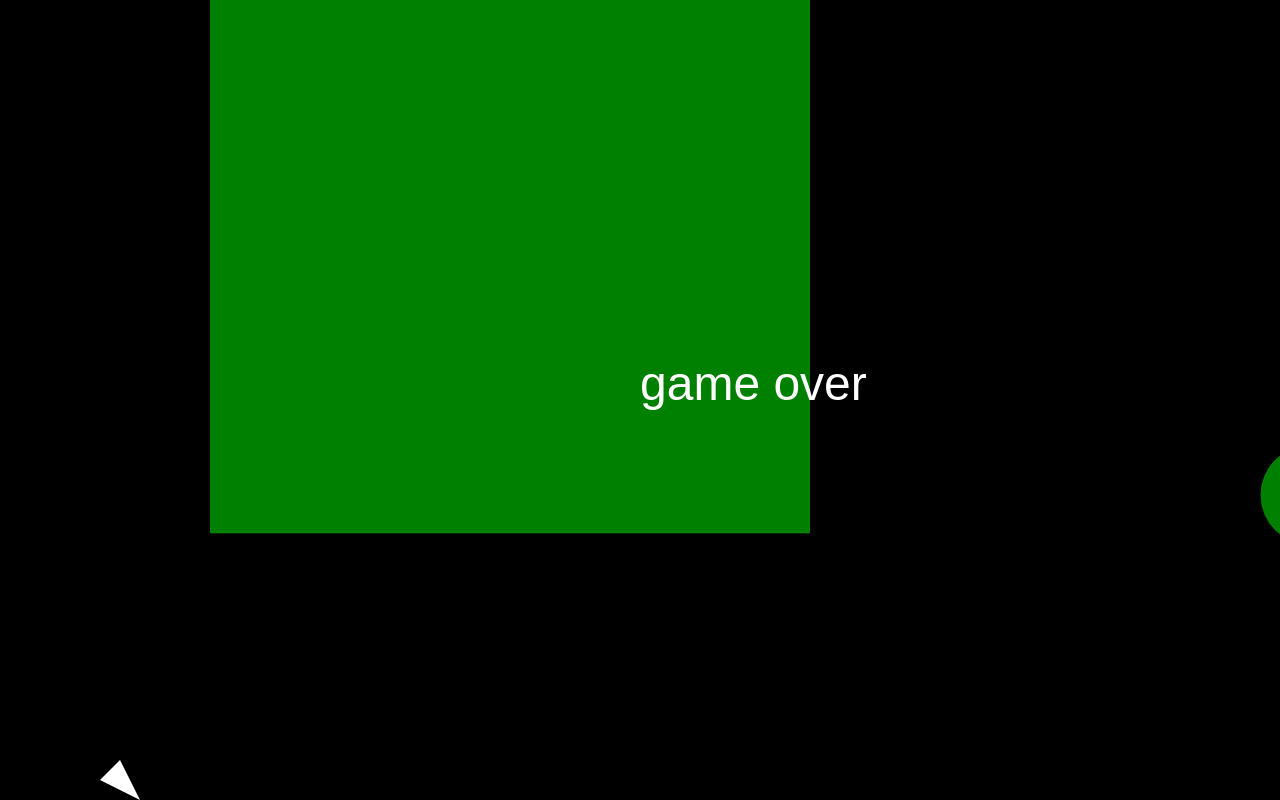
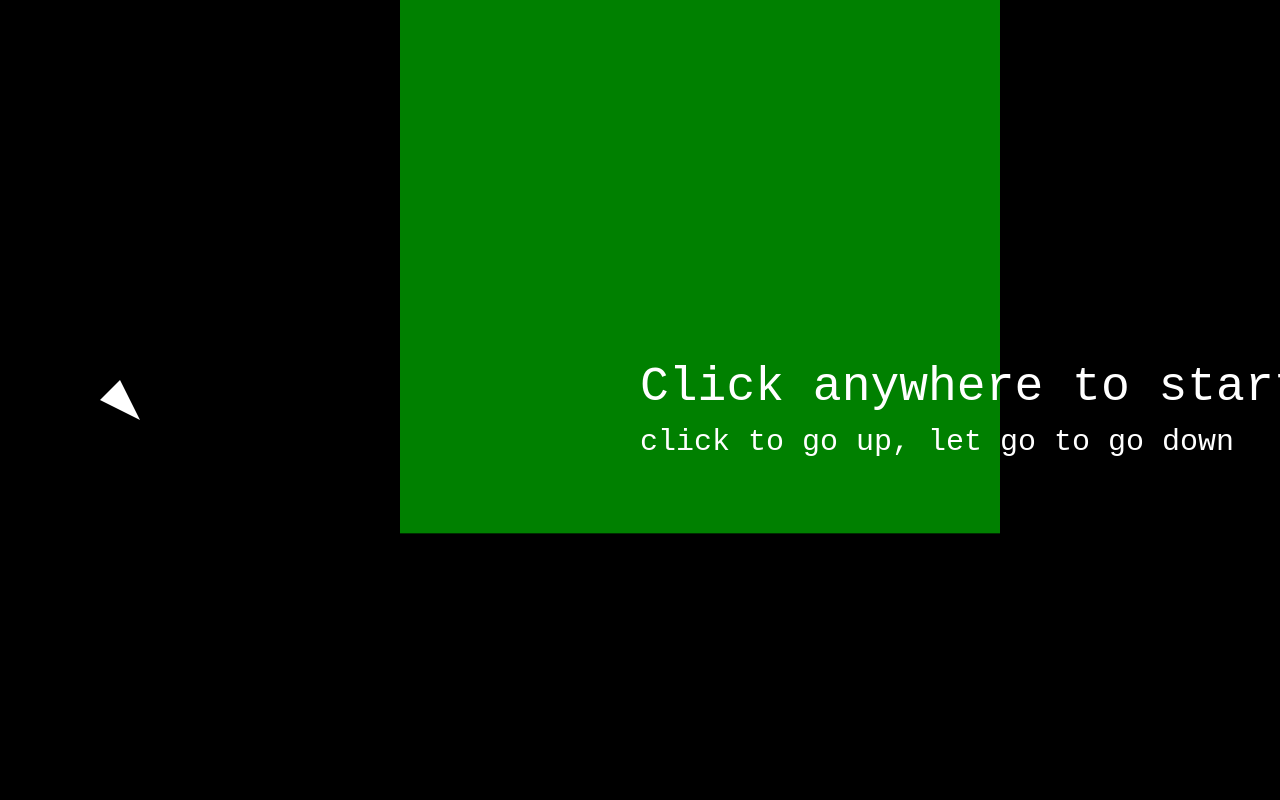
Before and after one commit to nouxinf/wave, a website: page src/index.html in a window 1280 px wide. Drawn offline with Linux system fonts and the light colour scheme.

Commit message:
only start the game after a click, show some instructions before starting too

```diff
--- a/src/index.html
+++ b/src/index.html
@@ -8,6 +8,7 @@
     }
   </style>
   <script>
+    let started = false;
     onresize = () => {
       c.width = innerWidth;
       c.height = innerHeight;
@@ -156,9 +157,13 @@
     function update(dt) {
       if (mouseDown) {
         player.direction = "u";
+        if (!started) {
+          started = true;
+        }
       } else {
         player.direction = "d";
       }
+      if (started) {
         let pixelAtPlayerCoord = getPixelColor(player.x, player.y);
         if (player.direction == "d") {
           player.y += 4;
@@ -199,6 +204,7 @@
         }
         map.x -= 2;
       }
+    }
 
     function draw(time) {
       // draw sprite
@@ -222,9 +228,16 @@
       console.log(seed);
       drawMap();
       if (gameOver) {
-        ctx.font = "48px sans-serif";
+        ctx.font = "48px monospace";
         ctx.fillStyle = "white";
         ctx.fillText("game over", W / 2, H / 2);
+      }
+      if (!started) {
+        ctx.font = "48px monospace";
+        ctx.fillStyle = "white";
+        ctx.fillText("Click anywhere to start", W / 2, H / 2);
+        ctx.font = "30px monospace";
+        ctx.fillText("click to go up, let go to go down", W / 2, H / 2 + 50);
       }
     }
 
```
Also changed, not shown: dist/index.html, dist/uri.txt. Lines whose indentation alone changed are shown as unchanged.
